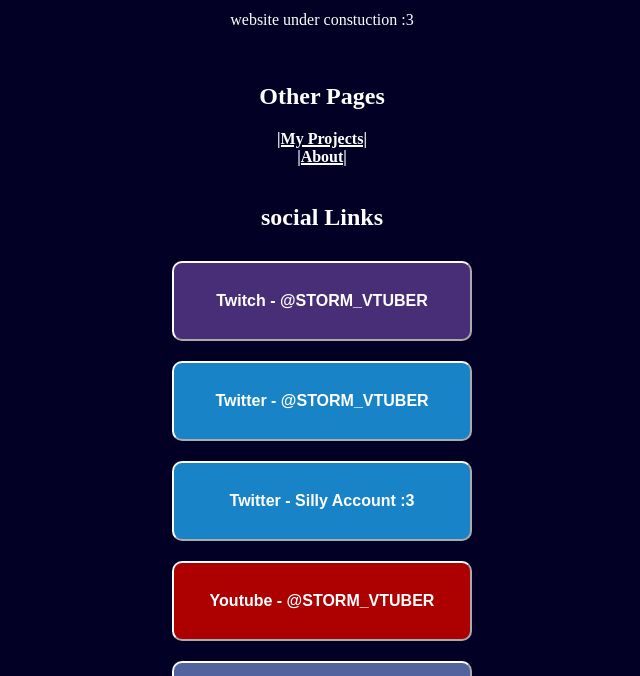
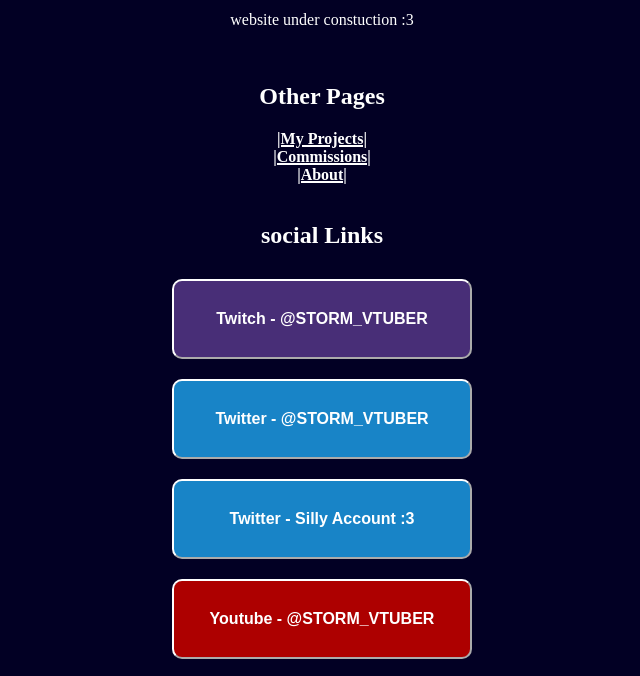
Before and after one commit to STORM-MCCTC/STORM-Funny-webpage, a plain HTML site: page index.html in a window 1280 px wide. Shown: the part 108-784 px from the top of the page, without its empty margins (318-958 px from the left). Drawn offline with Linux system fonts and the light colour scheme.

Commit message:
linked commission.html

```diff
--- a/index.html
+++ b/index.html
@@ -12,6 +12,8 @@
     <br>
     <h2>Other Pages</h2>
     <a href="projects.html"> |My Projects| <a>
+    <br>
+    <a href="commissions.html"> |Commissions|</a>
     <br>
     <a href="about.html"> |About| </a>
     <br>
```
